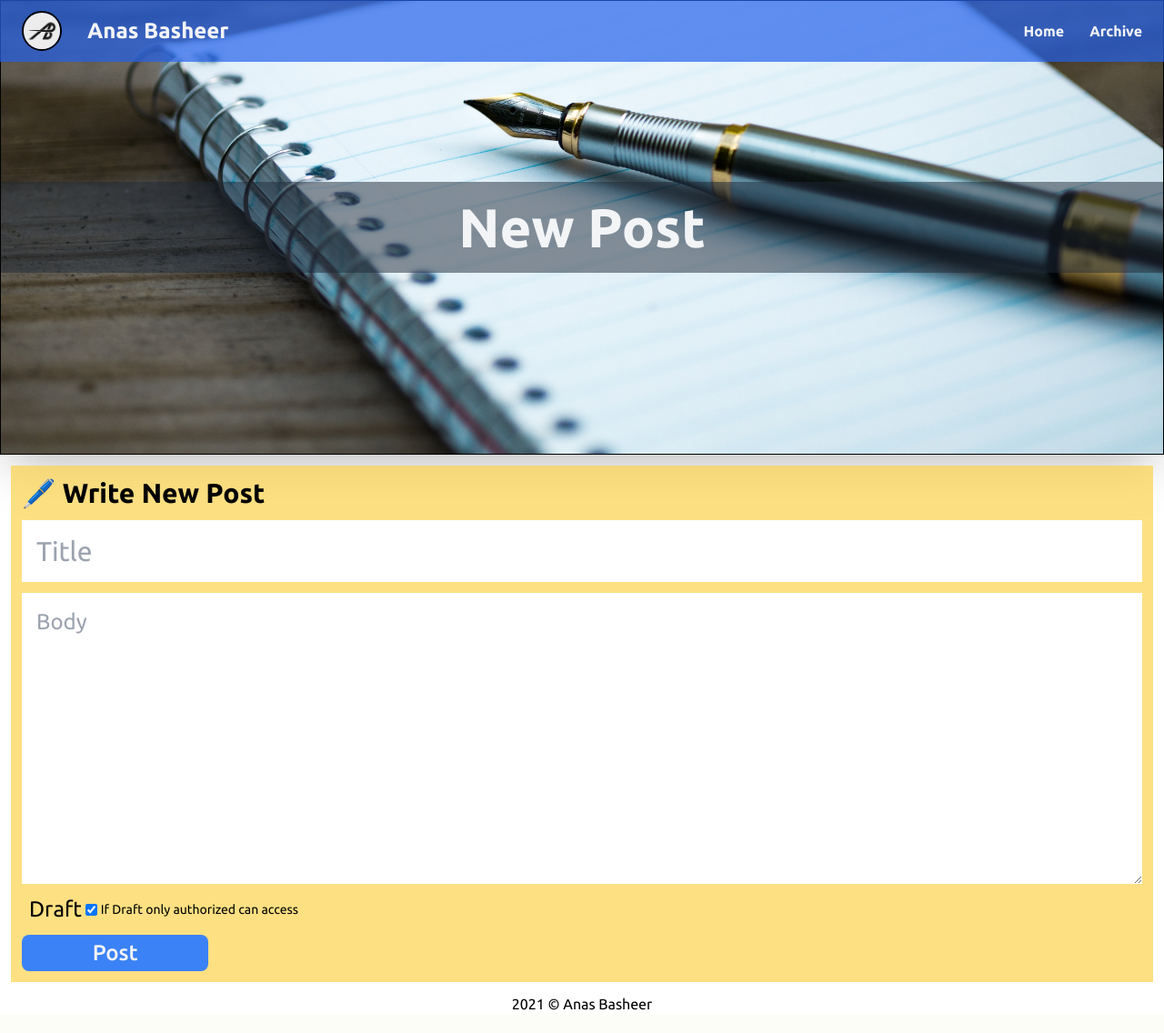
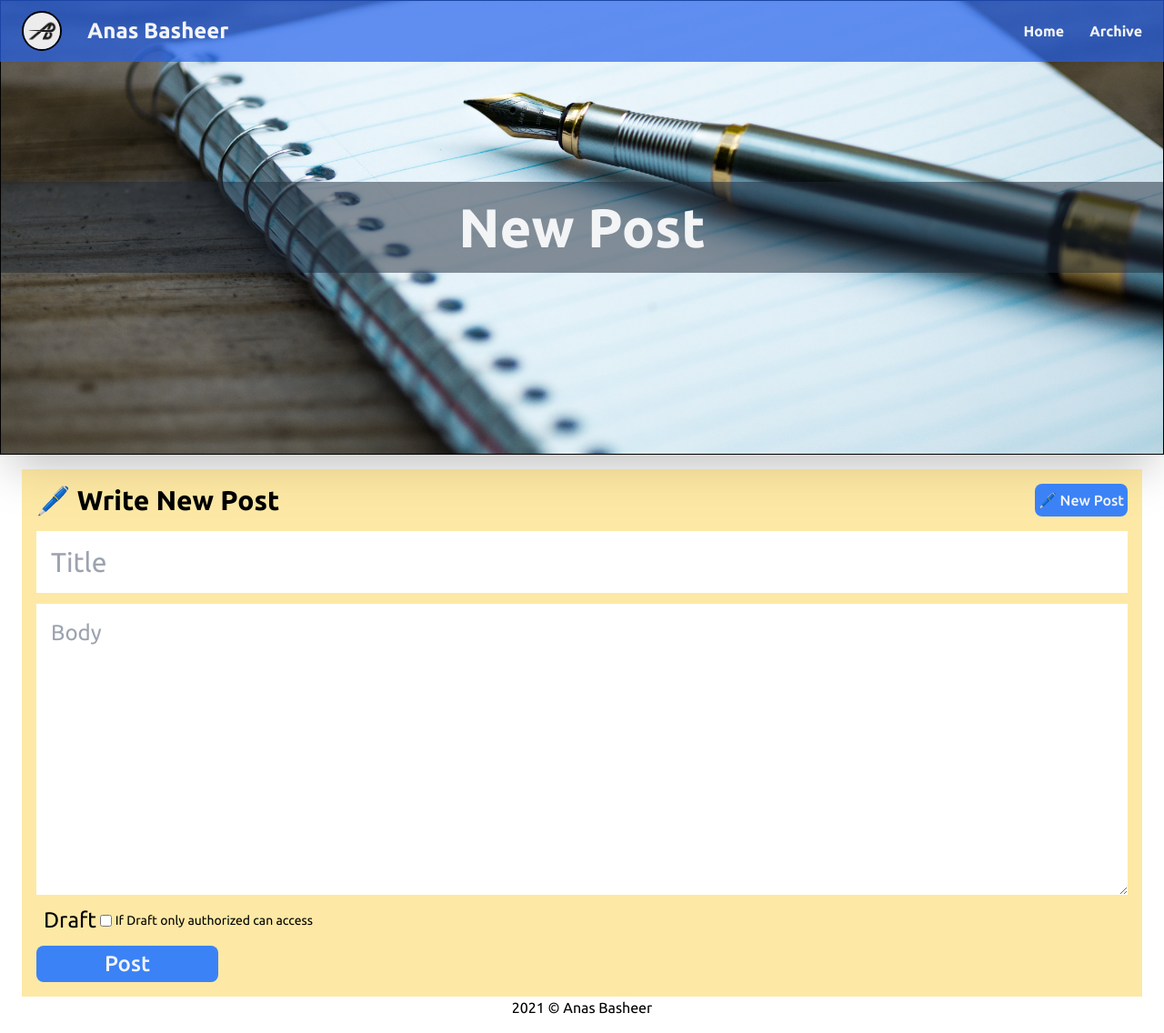
Before and after one commit to an4s911/cs50-final-project, a Flask app: page /new-post in a window 1280 px wide. Shown: the whole page at 91% size. Before the commit the page ends 1111 px from the top, so only its background shows below. Run offline with Flask 2, Linux system fonts and the light colour scheme; some libraries are stand-ins or nearby versions.

```diff
--- a/app.py
+++ b/app.py
@@ -38,6 +38,7 @@ def post(post_id):
     banner_img = url_for('static', filename=f"images/banner.jpg")
     return render_template('post.html', article=article, banner_img=banner_img, heading=article['title'])
 
+def construction():
     banner_img = url_for('static', filename="images/construction.jpg")
     return render_template("base.html", banner_img=banner_img, banner_full=True)
 
@@ -65,10 +66,34 @@ def new_post():
             db.commit()
             flash('Post Drafted' if draft else 'Post Published')
 
-        return redirect(url_for('.index'))
+        return redirect('/')
     else:
         banner_img = url_for('static', filename="images/banner.jpg")
         return render_template('new-post.html', banner_img=banner_img, heading="New Post")
+
+@app.route('/edit/post_<post_id>', methods=["POST", "GET"])
+def edit_post(post_id):
+    if request.method == 'POST':
+        title = request.form.get('title')
+        content = request.form.get('content').replace('\'', '\\\'')
+        draft = bool(request.form.get('draft'))
+
+        try:
+            cursE(f"UPDATE blogs set title='{title}', content='{content}', draft={int(draft)}")
+        except Exception as e:
+            print(e)
+            db.rollback()
+            flash("Sorry, we couldn't update it")
+        else:
+            db.commit()
+            flash('Post updated and Drafted' if draft else 'Post Updated')
+
+        return redirect('/')
+    else:
+        cursE(f"SELECT * FROM blogs WHERE id={post_id}")
+        article = curs.fetchone()
+        banner_img = url_for('static', filename="images/banner.jpg")
+        return render_template('edit_post.html', article=article, banner_img=banner_img)
 
 @app.errorhandler(werkzeug.exceptions.HTTPException)
 def page_not_found(e):
--- a/templates/new-post.html
+++ b/templates/new-post.html
@@ -1,21 +1,24 @@
-{% extends 'base.html' %}
-{% block title %}Write New Post{% endblock title %}
-{% block body %}
-    <main class="p-3">
-        <section class="flex flex-col gap-2 md:gap-3 text-xl md:text-2xl bg-yellow-300 bg-opacity-70 p-3">
-            <h2 class="text-xl md:text-3xl font-bold">
+{% extends 'post_template.html' %}
+
+{% block title %}
+    Write New Post
+{% endblock title %}
+
+{% block heading_2 %}
     🖊️ Write New Post ️
-            </h2>
-            <form action="/new-post" method="post" class="flex flex-col gap-2 md:gap-3">
-                <input type="text" name="title" required placeholder="Title" class="md:text-3xl px-2 md:p-4">
-                <textarea type="text" name="content" required placeholder="Body" class="h-64 md:h-80 px-2 md:p-4"></textarea>
+{% endblock heading_2 %}
+
+{% block section %}
+    {% set article = article if article else {} %}
+    <form action="/{% block post_url %}new-post{% endblock post_url %}" method="post" class="flex flex-col gap-2 md:gap-3 text-xl md:text-2xl">
+        <input type="text" name="title" required placeholder="Title" class="md:text-3xl px-2 md:p-4" value="{{ article.get('title', '') }}">
+        <textarea type="text" name="content" required placeholder="Body" class="h-64 md:h-80 px-2 md:p-4">{{ article.get('content', '') }}</textarea>
         <span class="flex gap-1 items-center px-2">
             <label for="draft">Draft</label>
-                    <input type="checkbox" name="draft" checked id="draft" class="w-auto h-full">
+            <input type="checkbox" name="draft" id="draft" class="w-auto h-full">
             <p class="text-xs md:text-sm">If Draft only authorized can access</p>
         </span>
         <button type="submit" class="bg-blue-500 font-medium p-1 text-gray-100 rounded-lg w-1/4 md:w-1/6">Post</button>
+        {% block extra %}{% endblock extra %}
     </form>
-        </section>
-    </main>
-{% endblock body %}
+{% endblock section %}
--- /dev/null
+++ b/templates/post_template.html
@@ -0,0 +1,37 @@
+{% extends "base.html" %}
+
+{% block title %}
+    Title
+{% endblock title %}
+
+
+{% block body %}
+
+    <main class="flex flex-col items-center m-2 p-2 md:px-4">
+        {% if get_flashed_messages() %}
+            <h4 class="w-full rounded bg-green-600 p-4 m-2 text-xl text-gray-200">
+                {{ get_flashed_messages()[0] }} !
+            </h4>
+        {% endif %}
+        <section class="flex flex-col gap-4 h-full w-full flex-shrink bg-yellow-300 bg-opacity-50 p-4">
+            <div class="flex justify-between">
+                <h2 class="text-2xl md:text-3xl font-bold">
+
+                    {% block heading_2 %}
+                    {% endblock heading_2 %}
+
+                </h2>
+                <button class="bg-blue-500 font-medium w-auto h-auto p-1 text-gray-100 rounded-lg">
+
+                    {% block hd_btn_a %} {# meaning header button <a> tag #}
+                        <a href="/new-post">🖊️ New Post</a>
+                    {% endblock hd_btn_a %}
+
+                </button>
+            </div>
+
+            {% block section %}
+            {% endblock section %}
+
+        </section>
+{% endblock body %}
```
Lines whose indentation alone changed are shown as unchanged.
